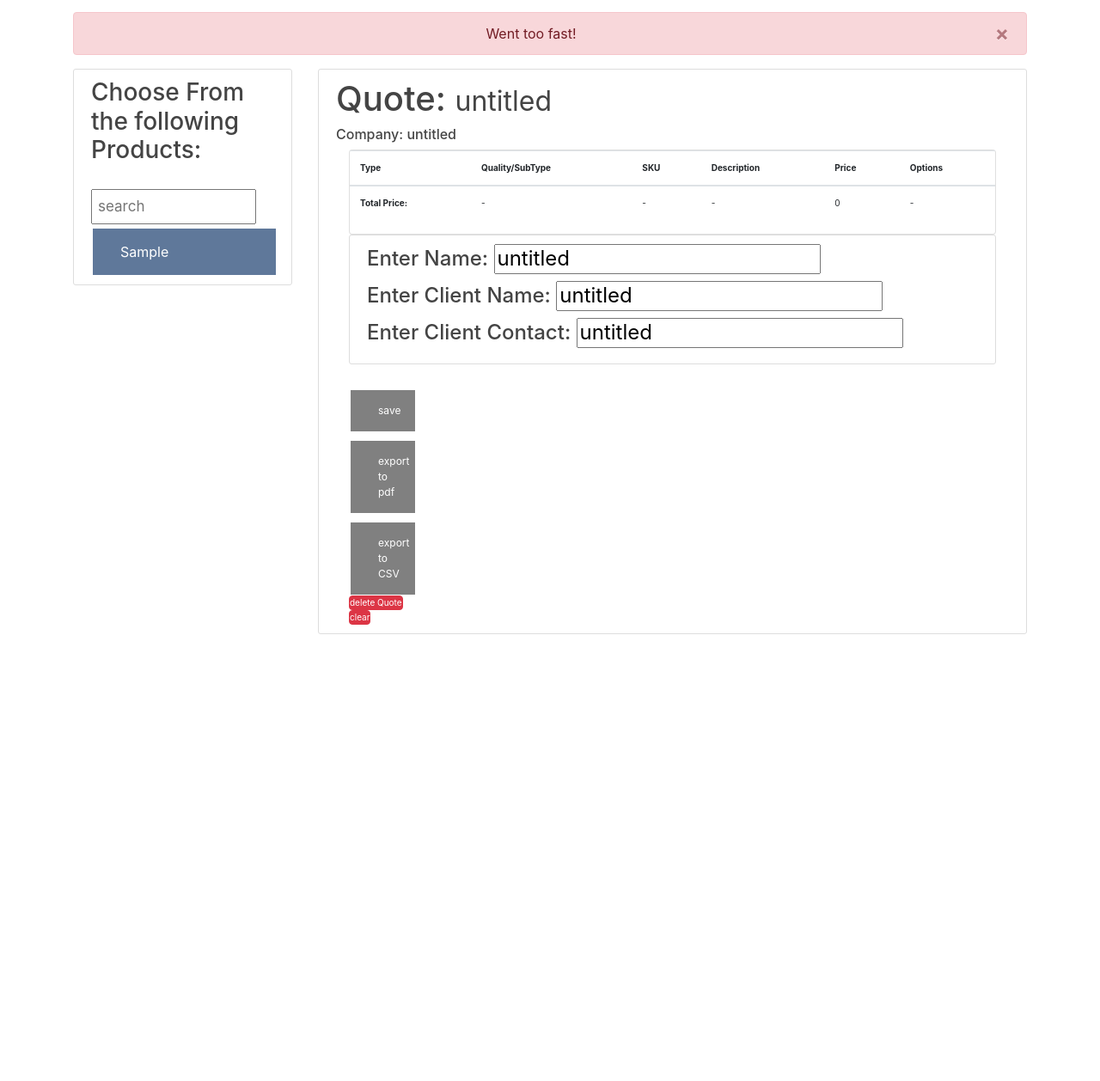
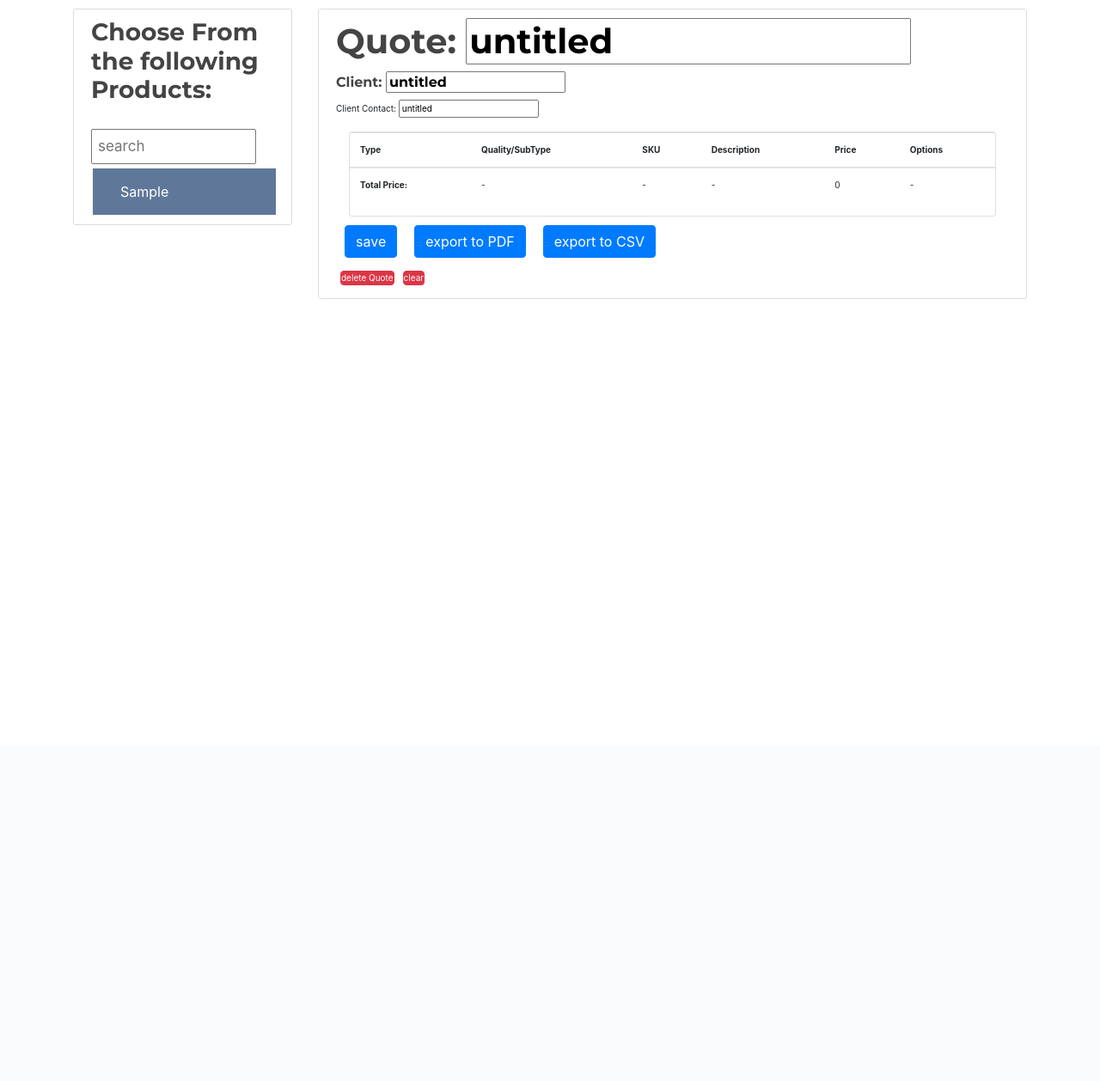
Before and after one commit to XXtechsec/QuoteApplication, a Django app: page /Quotes/Qty in a window 1280 px wide. Shown: the part 56-1314 px from the top of the page at 86% size. After the commit the page ends 404 px from the top, so only its background shows below. Run offline with Django 3.2, Linux system fonts and the light colour scheme; a user stored in the database is signed in; tables that the repository leaves empty hold one stand-in row (values such as "Sample post"); parts of the project's set-up code (start-up, migrations or seed data) failed here and were passed over; some libraries are stand-ins or nearby versions.

Commit message:
nice html

```diff
--- a/Quotes/static/Quotes/main.css
+++ b/Quotes/static/Quotes/main.css
@@ -1,13 +1,14 @@
+/* CSS used here will be applied after bootstrap.css */
 /* edit css here */
 body {
   background: #fafafa;
   color: #333333;
   margin-top: 5rem;
-  padding-top: 70px;
 }
 
 h1, h2, h3, h4, h5, h6 {
   color: #444444;
+  font-family: 'Montserrat', sans-serif;
 }
 .sticky{
   font-size: 10px;
@@ -22,11 +23,7 @@
   margin-top: 20px;
   width: 90%;
 }
-#Menubtn {
-  width: 10%;
-  margin-top: 10px;
 
-}
 .searchfield {
   padding: 6px;
   font-size: 17px;
@@ -66,9 +63,7 @@
   width:100%;
 }
 #Menubtn{
-  background-color: grey;
-  text-align: left;
-  font-size: 12px;
+ margin:10px;
 }
 button:hover{
   color: black;
@@ -85,6 +80,7 @@
 #deletebtn{
   padding: 0px;
   font-size: 10px;
+  margin: 5px;
 }
 .bg-steel {
   background-color: #5f788a;
--- a/Templates/Quotes/Results.html
+++ b/Templates/Quotes/Results.html
@@ -24,8 +24,19 @@
     {# sticky so it follows the user #}
     <div class="sticky">
       <div class='content-section'>
-        <h1>Quote: <small>{{ name }}</small></h1>
-        <h6>Company: {{ company }}</h6>
+        {# on press the quote is saved through the function saveQuote in Views #}
+        <form action="{% url 'saveQuote' %}" method="POST">{% csrf_token %}
+          {# gets Quote info #}
+            <h1>Quote:
+              <input value="{{ name }}" name='saveName'>
+            </h1>
+            <h6>Client:
+              <input value="{{ company }}" name='saveCompany'>
+            </h6>
+            <p>Client Contact:
+              <input value="{{ contact }}" name='saveContact'>
+            </p>
+        </form>
         <div class="container">
           <div class="card">
 
@@ -124,37 +135,27 @@
               </tbody>
             </table>
           </div>
-          {# on press the quote is saved through the function saveQuote in Views #}
-          <form action="{% url 'saveQuote' %}" method="POST">{% csrf_token %}
-            {# gets Quote info #}
-            <div class='content-section'>
-              <h4>Enter Name:
-                <input value="{{ name }}" name='saveName'>
-              </h4>
-              <h4>Enter Client Name:
-                <input value="{{ company }}" name='saveCompany'>
-              </h4>
-              <h4>Enter Client Contact:
-                <input value="{{ contact }}" name='saveContact'>
-              </h4>
-            </div>
-            <button id=Menubtn class="button" data-toggle="collapse" aria-label="Toggle navigation" type="submit">
+<div class="row">
+            {# on press the quote is saved through the function saveQuote in Views #}
+            <form action="{% url 'saveQuote' %}" method="POST">{% csrf_token %}
+            <button id=Menubtn class="btn btn-primary btn-s" data-toggle="collapse" aria-label="Toggle navigation" type="submit">
               save
             </button>
           </form>
           {# on press the quote is converted to pdf through the function Pdf in Views #}
           <form action="{% url 'Pdf' %}" target="_blank" method="POST">{% csrf_token %}
-            <button id=Menubtn class="button" data-toggle="collapse" aria-label="Toggle navigation" type="submit">
-              export to pdf
+            <button id=Menubtn class="btn btn-primary btn-s" data-toggle="collapse" aria-label="Toggle navigation" type="submit">
+              export to PDF
             </button>
           </form>
           {# on press the quote is converted to csv through the function CSV in Views #}
           <form action="{% url 'CSV' %}" method="POST">{% csrf_token %}
-            <button id=Menubtn class="button" data-toggle="collapse" aria-label="Toggle navigation" type="submit">
+            <button id=Menubtn class="btn btn-primary btn-s" data-toggle="collapse" aria-label="Toggle navigation" type="submit">
               export to CSV
             </button>
           </form>
-
+</div>
+<div class="row">
           {# on press the quote is Deleted through the function delete in Views #}
           <form action="{% url 'delete' %}" method="POST">{% csrf_token %}
             <button id=deletebtn class="btn btn-danger btn-xs" type="submit" value="{{ product }}" name="deleteQuote">
@@ -169,7 +170,7 @@
           </form>
         </div>
       </div>
-
+</div>
 
 
     </div>
--- a/Templates/Quotes/base.html
+++ b/Templates/Quotes/base.html
@@ -8,6 +8,8 @@
   <meta charset="utf-8">
   <meta name="viewport" content="width=device-width, initial-scale=1, shrink-to-fit=no">
 
+  <!-- font -->
+  <link href="https://fonts.googleapis.com/css?family=Montserrat:700&display=swap" rel="stylesheet">
   <!-- Get css from static -->
   <link rel="stylesheet" type="text/css" href="{% static 'Quotes/main.css' %}">
 
```
